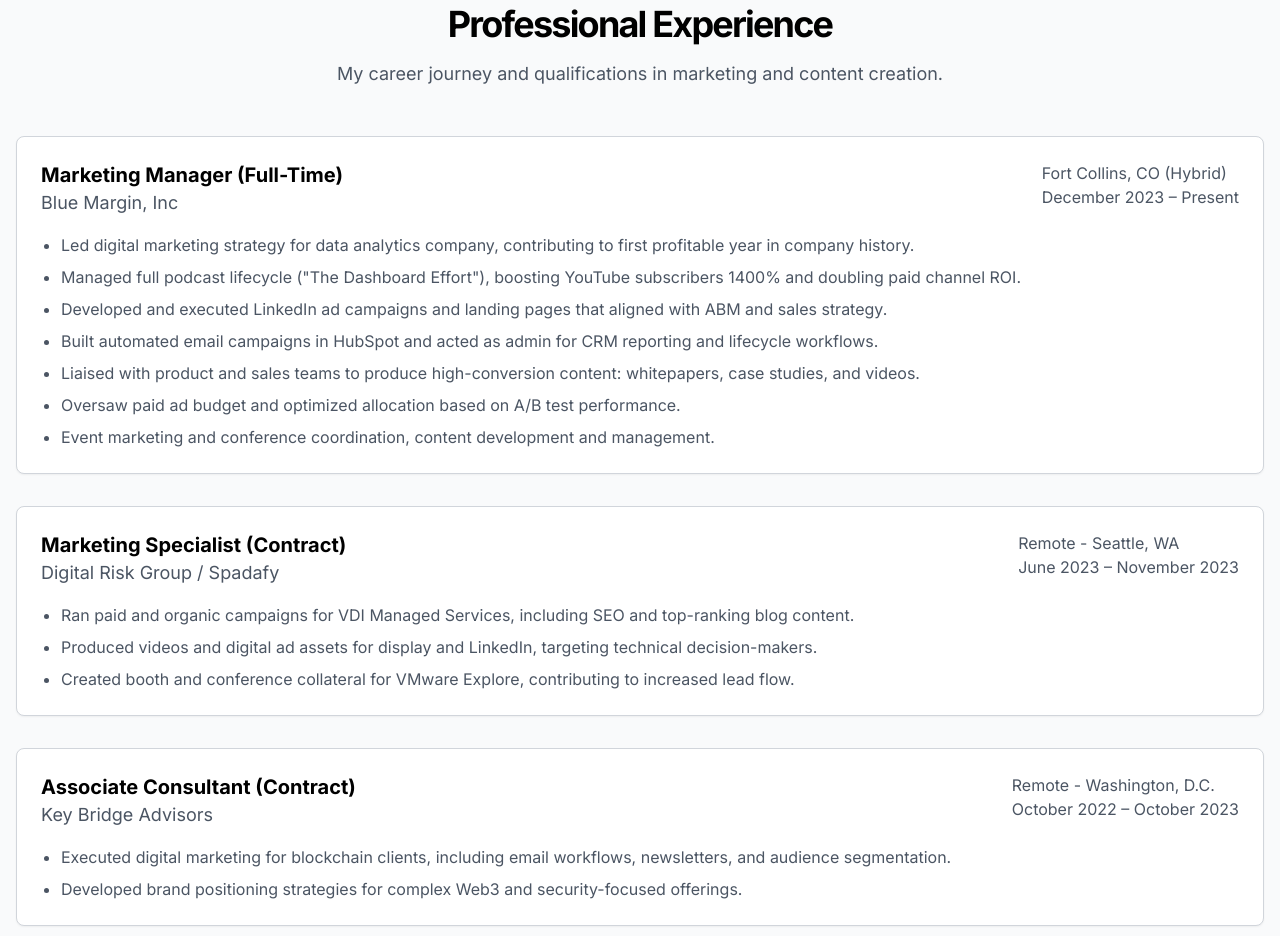
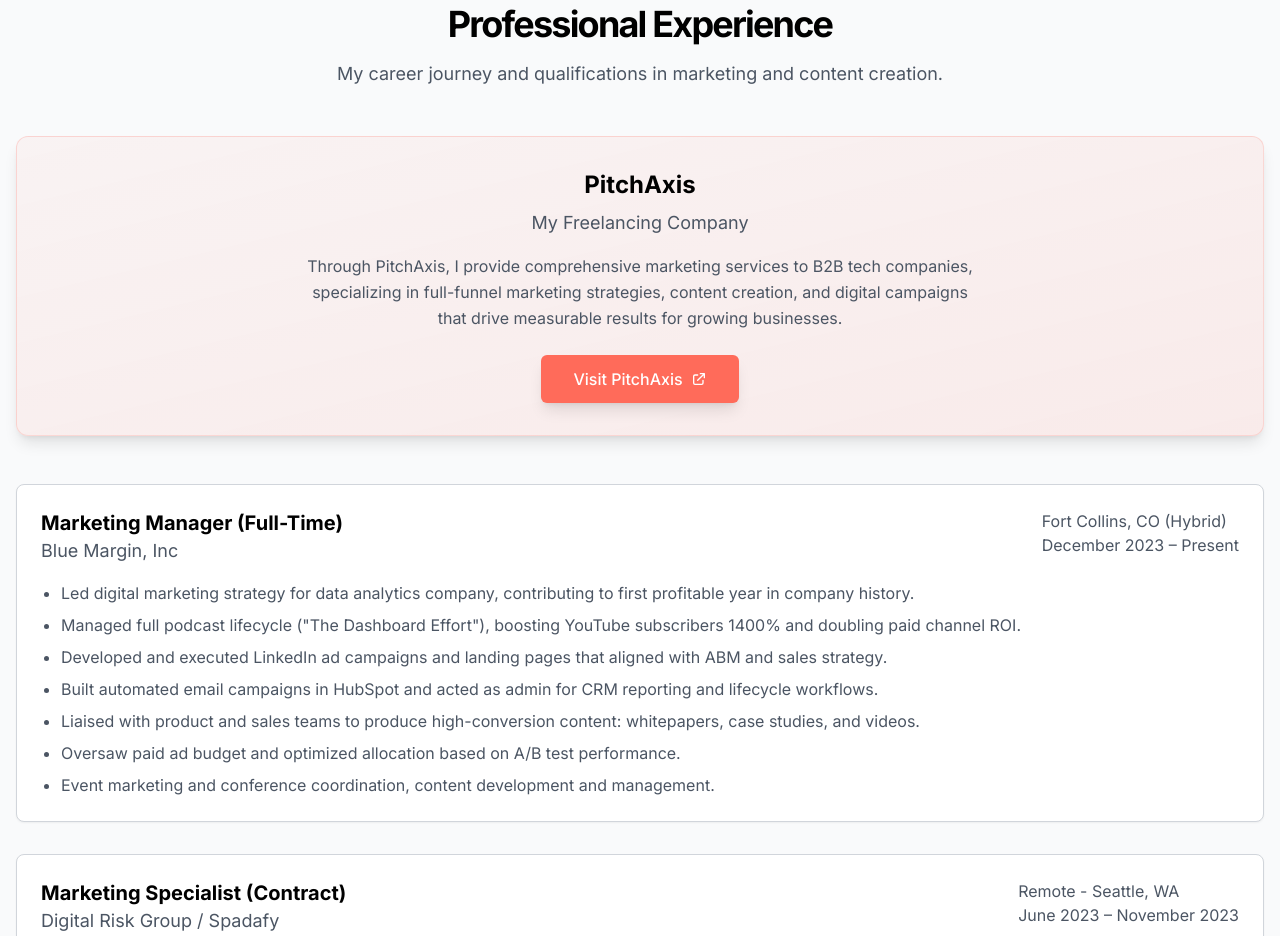
Before and after one commit to nococnicole/nicoleannen, a website: page index.html in a window 1280 px wide. Shown: the part 3340-4276 px from the top of the page. Drawn offline with nearby package versions, Linux system fonts and the light colour scheme; a web font is replaced by a local one.

Commit message:
Add PitchAxis freelancing company with CTA

```diff
--- a/index.html
+++ b/index.html
@@ -501,6 +501,25 @@
                 </p>
             </div>
 
+            <!-- PitchAxis Section -->
+            <div class="bg-gradient-to-br from-primary/5 to-primary/10 p-8 rounded-xl shadow-lg border border-primary/20 mb-12">
+                <div class="text-center">
+                    <h3 class="text-2xl font-bold font-heading text-black mb-2">PitchAxis</h3>
+                    <p class="text-lg text-gray-600 mb-4">My Freelancing Company</p>
+                    <p class="text-gray-600 max-w-2xl mx-auto mb-6 leading-relaxed">
+                        Through PitchAxis, I provide comprehensive marketing services to B2B tech companies,
+                        specializing in full-funnel marketing strategies, content creation, and digital campaigns
+                        that drive measurable results for growing businesses.
+                    </p>
+                    <a href="https://pitchaxis.io/" target="_blank" class="inline-flex h-12 items-center justify-center rounded-md bg-primary px-8 text-base font-medium text-primary-foreground shadow-lg hover:bg-primary/90 transition-colors">
+                        Visit PitchAxis
+                        <svg class="w-4 h-4 ml-2" fill="none" stroke="currentColor" viewBox="0 0 24 24">
+                            <path stroke-linecap="round" stroke-linejoin="round" stroke-width="2" d="M10 6H6a2 2 0 00-2 2v10a2 2 0 002 2h10a2 2 0 002-2v-4M14 4h6m0 0v6m0-6L10 14"></path>
+                        </svg>
+                    </a>
+                </div>
+            </div>
+
             <div class="space-y-8">
                 <div class="bg-white p-6 rounded-lg shadow-sm border border-gray-300">
                     <div class="flex flex-col md:flex-row justify-between mb-4">
```
